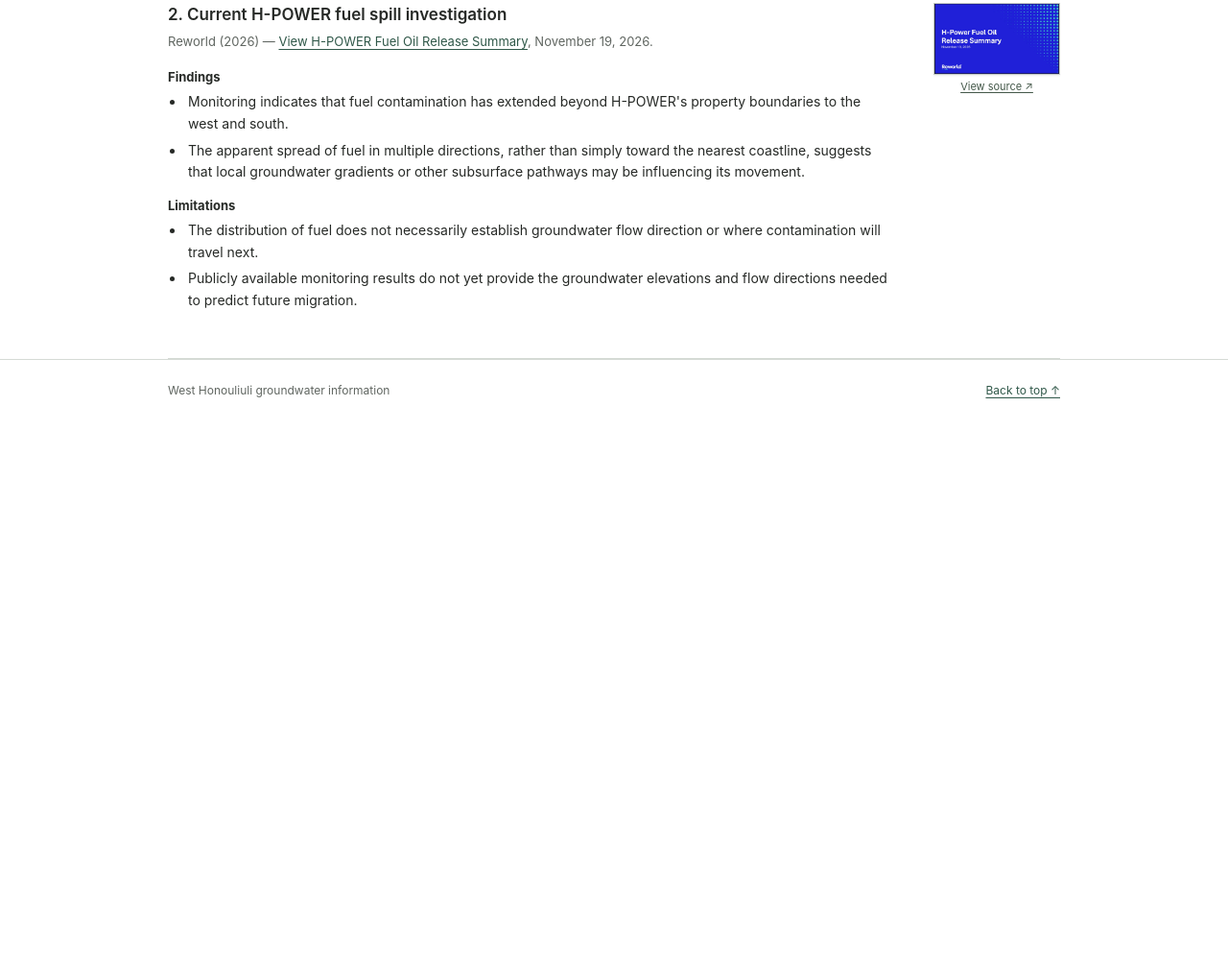
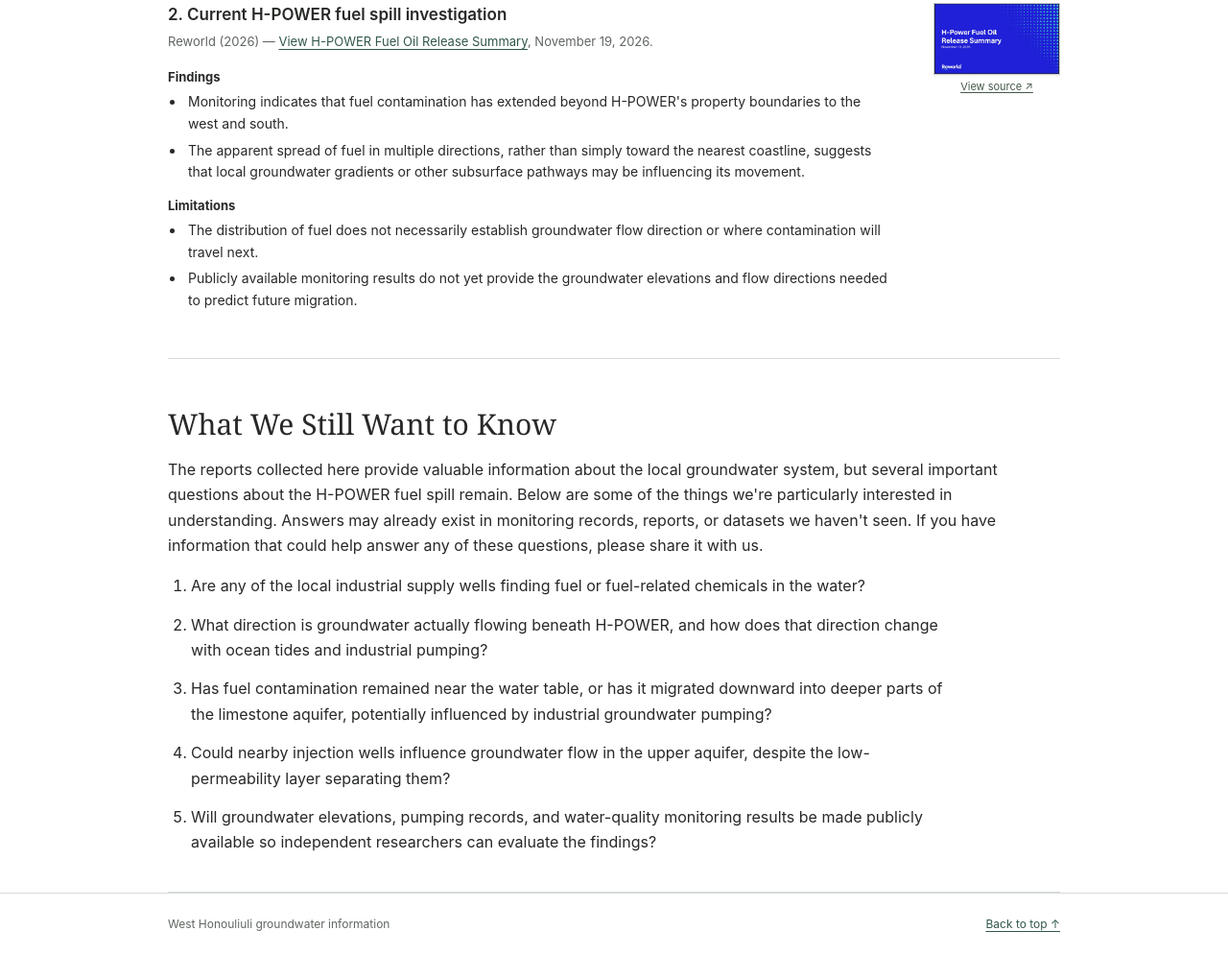
Before and after one commit to cshuler/SLOSH_Lab_Website, an Eleventy site: page images/subpages/Kalaeloa_Hydrogeology/index.html in a window 1280 px wide. Shown: the part 5158-6153 px from the top of the page at 96% size. Before the commit the page ends 5596 px from the top, so only its background shows below. Built offline with nearby package versions, Linux system fonts and the light colour scheme; Eleventy itself is replaced by a stand-in of ours; files that its build step writes are made by us from their sources; no server answers; what csv-parse would draw is missing.

Commit message:
Update index.html

```diff
--- a/images/subpages/Kalaeloa_Hydrogeology/index.html
+++ b/images/subpages/Kalaeloa_Hydrogeology/index.html
@@ -129,6 +129,55 @@
 <div class="resource-previews"><a aria-label="Open Reworld H-Power Fuel Oil Release Summary (November 19, 2026)" class="source-preview" href="https://www.honolulu.gov/env/wp-content/uploads/sites/29/2026/11/HPower-Fuel-Oil-Release-Detailed-2026-11-19.pdf" rel="noopener noreferrer" target="_blank"><span class="preview-visual"><img alt="First page: Reworld H-Power Fuel Oil Release Summary, November 19, 2026" height="955" loading="eager" src="assets/reworld-hpower-fuel-oil-release-summary-2026-cover.jpg" width="1695"/></span><span class="preview-label">View source ↗</span></a></div>
 </article></div>
 </section></div>
+
+
+
+
+<section class="question" id="open-questions" aria-labelledby="open-questions-title">
+  <h2 id="open-questions-title">What We Still Want to Know</h2>
+
+  <p>
+    The reports collected here provide valuable information about the local
+    groundwater system, but several important questions about the H-POWER
+    fuel spill remain. Below are some of the things we're particularly
+    interested in understanding. Answers may already exist in monitoring
+    records, reports, or datasets we haven't seen. If you have information
+    that could help answer any of these questions, please share it with us.
+  </p>
+
+  <ol style="max-width: 820px; padding-left: 1.5rem;">
+    <li style="margin-bottom: 14px;">
+      Are any of the local industrial supply wells finding fuel or
+      fuel-related chemicals in the water?
+    </li>
+
+    <li style="margin-bottom: 14px;">
+      What direction is groundwater actually flowing beneath H-POWER,
+      and how does that direction change with ocean tides and
+      industrial pumping?
+    </li>
+
+    <li style="margin-bottom: 14px;">
+      Has fuel contamination remained near the water table, or has it
+      migrated downward into deeper parts of the limestone aquifer,
+      potentially influenced by industrial groundwater pumping?
+    </li>
+
+    <li style="margin-bottom: 14px;">
+      Could nearby injection wells influence groundwater flow in the
+      upper aquifer, despite the low-permeability layer separating them?
+    </li>
+
+    <li style="margin-bottom: 14px;">
+      Will groundwater elevations, pumping records, and water-quality
+      monitoring results be made publicly available so independent
+      researchers can evaluate the findings?
+    </li>
+  </ol>
+</section>
+
+
+
 </main>
 <footer class="footer"><div class="container"><span>West Honouliuli groundwater information</span><a href="#main">Back to top ↑</a></div></footer>
 </body></html>
```
